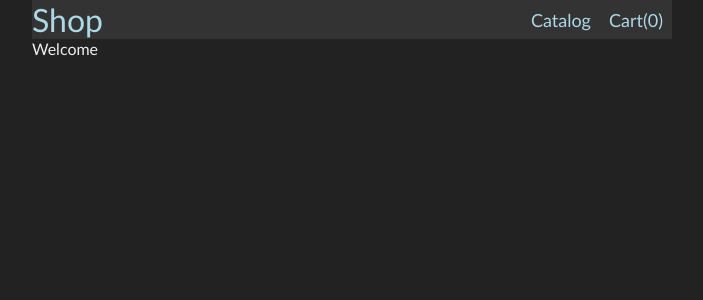
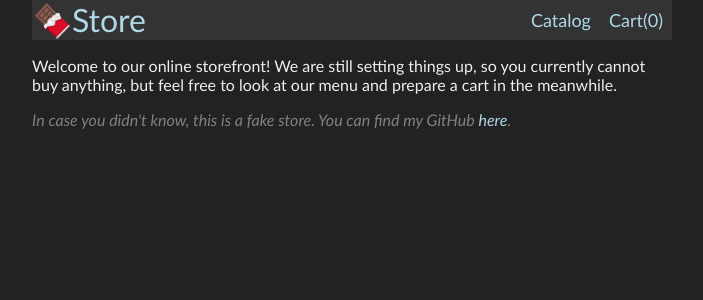
Before and after one commit to AtomicChocolate/shopping-cart, a React (Create React App) app: page / in a window 1280 px wide. Shown: the top 300 px of the page, without its empty margins (288-991 px from the left). Built offline with nearby package versions, Linux system fonts and the light colour scheme.

Commit message:
Add a proper min limit to BuyAmount, add a message to the Home page and add removing from cart functionality

```diff
--- a/src/App.tsx
+++ b/src/App.tsx
@@ -8,12 +8,16 @@ const App = () => {
 	} as CartType);
 
 	const addToCart = (newCartItem: CartItem): void => {
-		newCartItem.amount = Math.max(newCartItem.amount, 0);
 		const newCart = Object.assign({}, cart);
 		const find = newCart.items.find(
 			(cartItem) => cartItem.item === newCartItem.item
 		);
 		if (find) {
+			if (newCartItem.amount === 0) {
+				newCart.items.splice(newCart.items.indexOf(find), 1);
+				updateCart(newCart);
+				return;
+			}
 			find.amount = newCartItem.amount;
 		} else {
 			newCart.items.push(newCartItem);
--- a/src/Home.tsx
+++ b/src/Home.tsx
@@ -2,7 +2,32 @@ import React from "react";
 import styled from "styled-components";
 
 function Home() {
-	return <div>Welcome</div>;
+	return (
+		<>
+			<p>
+				Welcome to our online storefront! We are still setting things up, so you
+				currently cannot buy anything, but feel free to look at our menu and
+				prepare a cart in the meanwhile.
+			</p>
+			<Info>
+				In case you didn&apos;t know, this is a fake store. You can find my
+				GitHub{" "}
+				<a
+					href="https://github.com/AtomicChocolate"
+					target="_blank"
+					rel="noreferrer"
+				>
+					here
+				</a>
+				.
+			</Info>
+		</>
+	);
 }
 
+const Info = styled.p`
+	color: gray;
+	font-style: italic;
+`;
+
 export default Home;
--- a/src/components/BuyAmount.tsx
+++ b/src/components/BuyAmount.tsx
@@ -18,7 +18,9 @@ const BuyAmount = (props: Props) => {
 			<IncreaseButton onClick={() => props.setBuyAmount(props.buyAmount + 1)}>
 				+
 			</IncreaseButton>
-			<DecreaseButton onClick={() => props.setBuyAmount(props.buyAmount - 1)}>
+			<DecreaseButton
+				onClick={() => props.setBuyAmount(Math.max(props.buyAmount - 1, 1))}
+			>
 				-
 			</DecreaseButton>
 		</AmountContainer>
@@ -30,8 +32,8 @@ const AmountContainer = styled.div`
 	display: inline-block;
 	margin: 1vh;
 `;
-const AmountInput = styled.input.attrs({ type: "number", min: 0 })`
-	width: 3ch;
+const AmountInput = styled.input.attrs({ type: "number", min: 1 })`
+	width: 5ch;
 `;
 const IncreaseButton = styled.button``;
 const DecreaseButton = styled.button``;
--- a/src/components/CartProduct.tsx
+++ b/src/components/CartProduct.tsx
@@ -18,6 +18,7 @@ const CartProduct = (props: Props) => {
 				buyAmount={props.item.amount}
 				setBuyAmount={props.setBuyAmount}
 			/>
+			<RemoveButton onClick={() => props.setBuyAmount(0)}>Remove</RemoveButton>
 			<TotalPrice>
 				${(props.item.item.price * props.item.amount).toFixed(2)}
 			</TotalPrice>
@@ -38,6 +39,7 @@ const Thumbnail = styled.img`
 `;
 const Name = styled.h2``;
 const Price = styled.p``;
+const RemoveButton = styled.button``;
 const TotalPrice = styled.p`
 	color: lightgreen;
 `;
--- a/src/components/NavBar.tsx
+++ b/src/components/NavBar.tsx
@@ -10,7 +10,7 @@ type Props = {
 const NavBar = (props: Props) => {
 	return (
 		<Nav>
-			<Header to="/">Shop</Header>
+			<Header to="/">🍫Store</Header>
 			<NavLink to="/catalog">Catalog</NavLink>
 			<NavLink to="/cart">Cart({props.cartCount})</NavLink>
 		</Nav>
--- a/src/styles/GlobalStyle.tsx
+++ b/src/styles/GlobalStyle.tsx
@@ -14,6 +14,10 @@ const GlobalStyle = createGlobalStyle`
             width: 70%;
         }
     }
+    a {
+        text-decoration: none;
+        color: ${(props) => props.theme.link};
+    }
 `;
 
 export default GlobalStyle;
```
Also changed, not shown: 1 other file (tests, documents, lock files or other folders).
